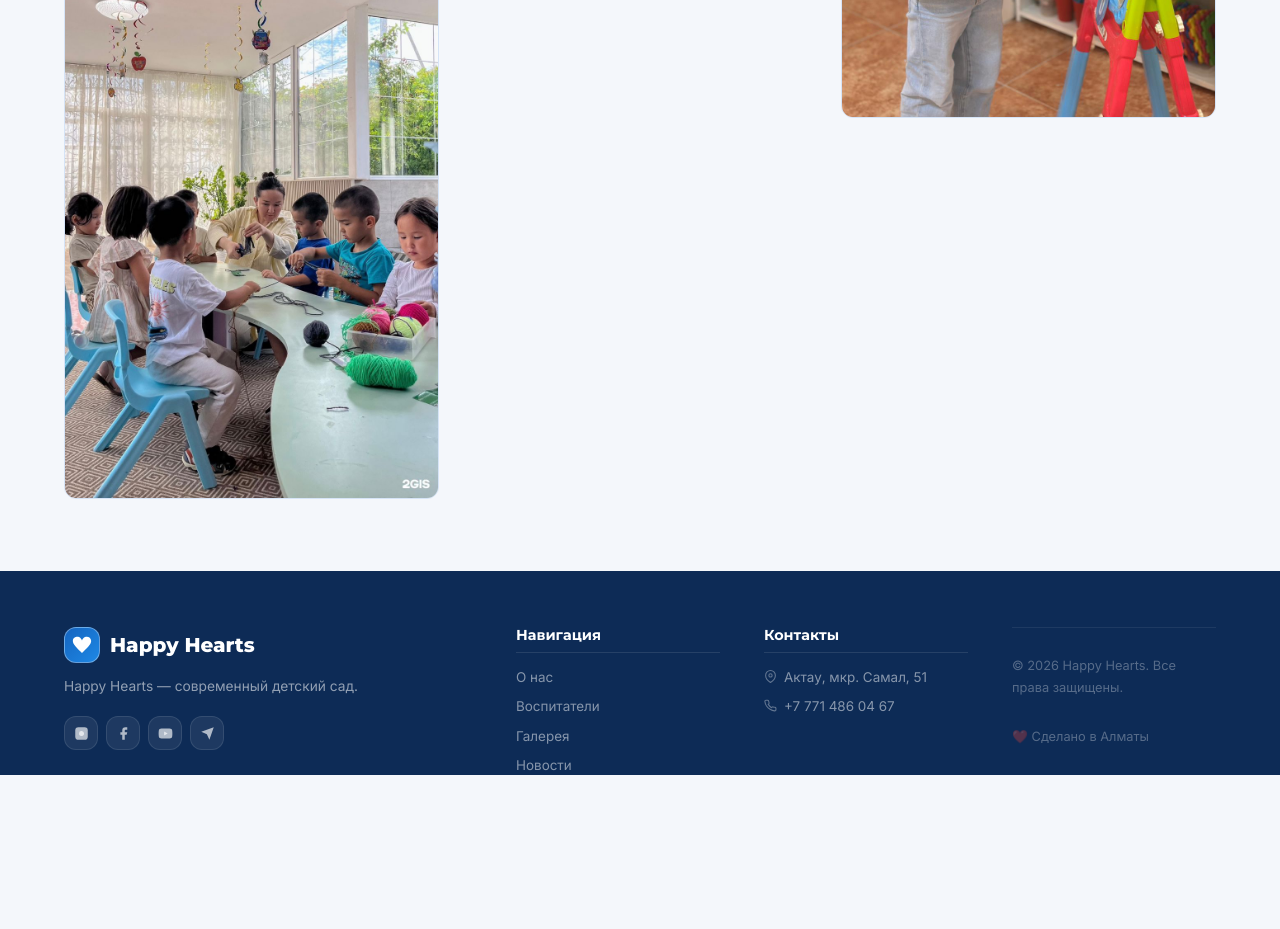
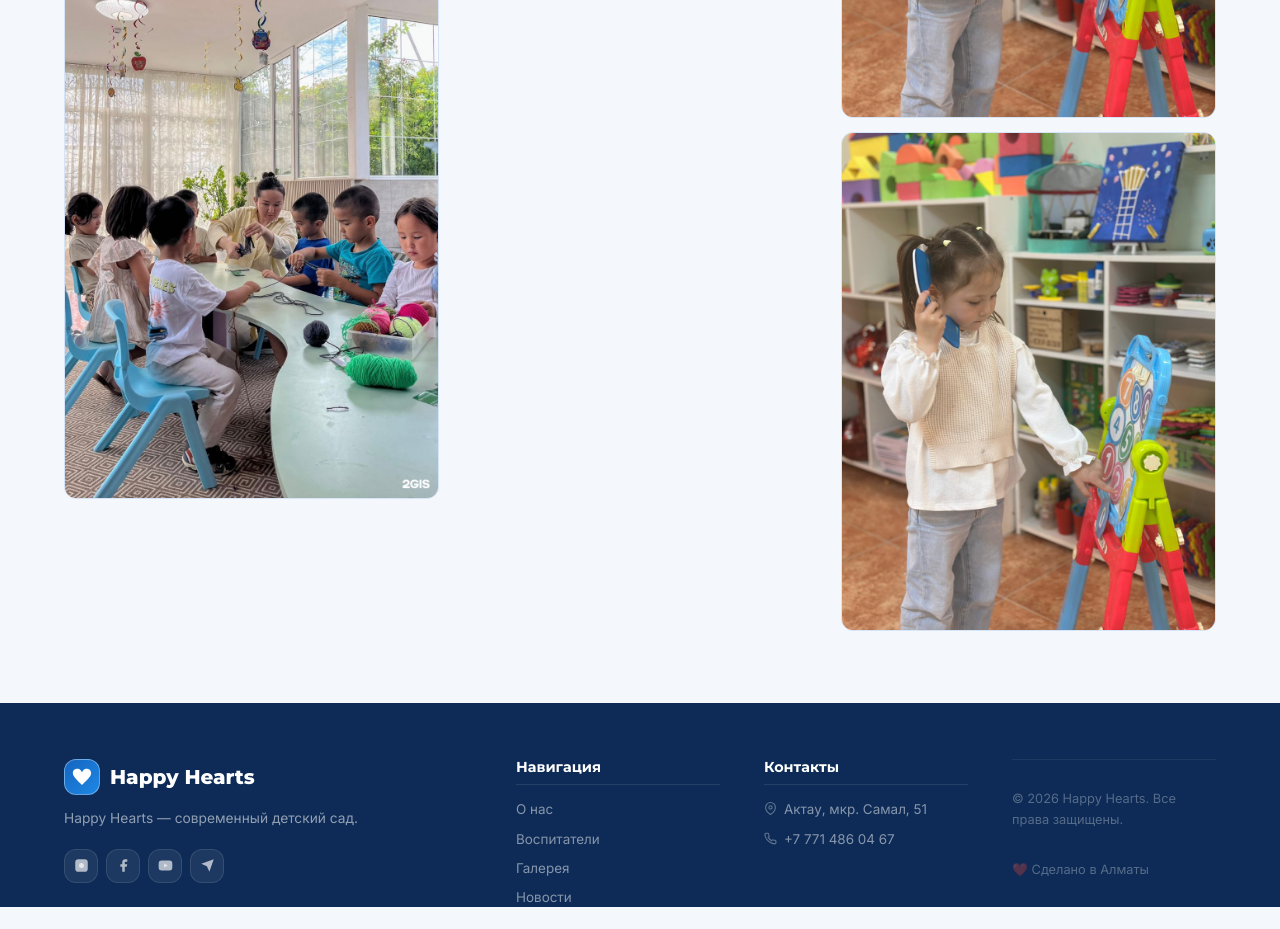
Before and after one commit to Meir909/-, a website: page public/gallery.html in a window 1280 px wide. Shown: the part 3820-4749 px from the top of the page. Before the commit the page ends 4639 px from the top, so only its background shows below. Drawn offline with Linux system fonts and the light colour scheme.

Commit message:
Gallery: add upload_1779794310090.jpeg

```diff
--- a/public/gallery.html
+++ b/public/gallery.html
@@ -175,6 +175,11 @@
         <img src="images/upload_1779794297123.jpeg" alt="Фото" loading="lazy">
         <div class="gallery-zoom"><svg viewBox="0 0 24 24"><circle cx="11" cy="11" r="8"/><line x1="21" y1="21" x2="16.65" y2="16.65"/></svg></div>
       </div>
+
+      <div class="gallery-item">
+        <img src="images/upload_1779794310090.jpeg" alt="Фото" loading="lazy">
+        <div class="gallery-zoom"><svg viewBox="0 0 24 24"><circle cx="11" cy="11" r="8"/><line x1="21" y1="21" x2="16.65" y2="16.65"/></svg></div>
+      </div>
     </div>
   </div>
 </section>
```
